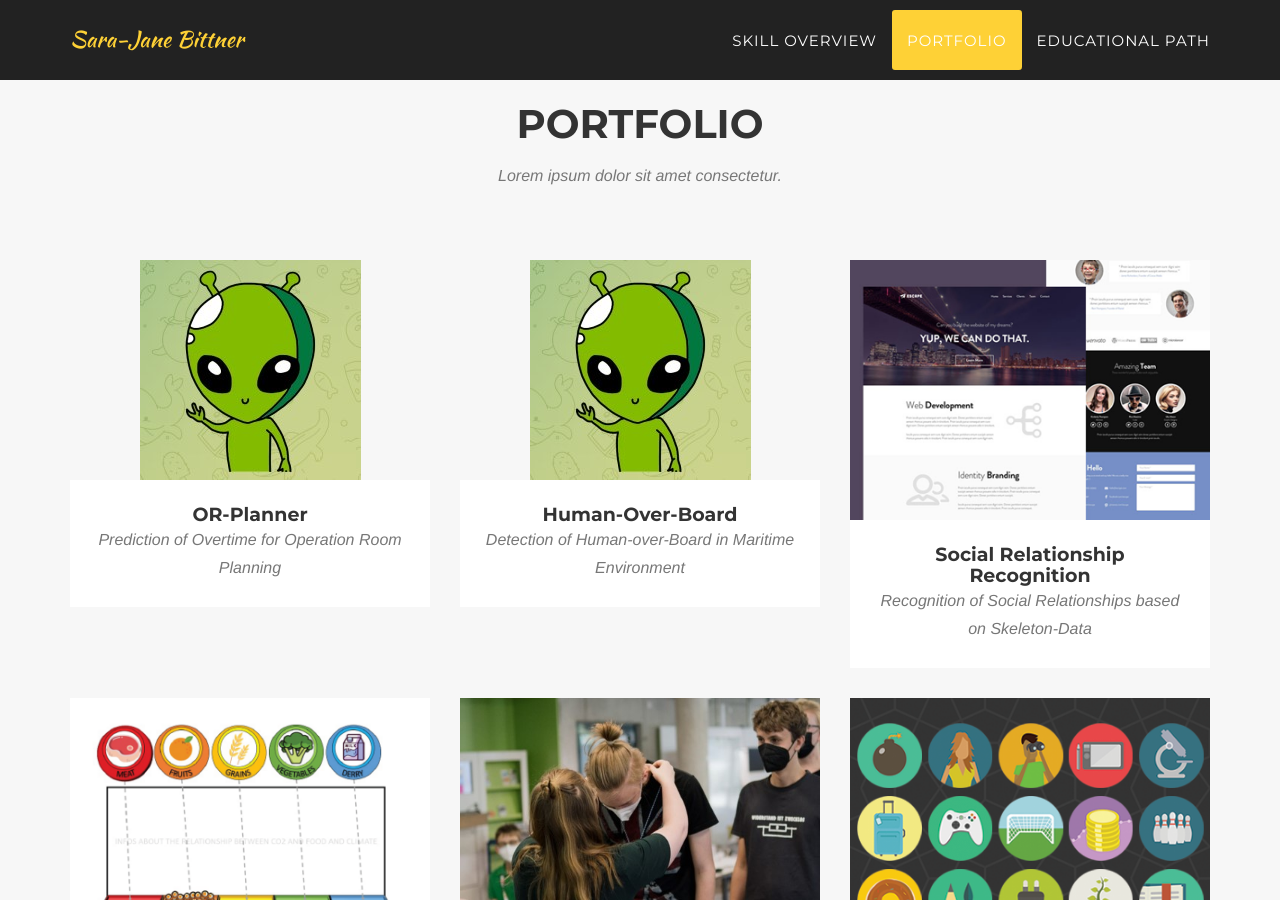
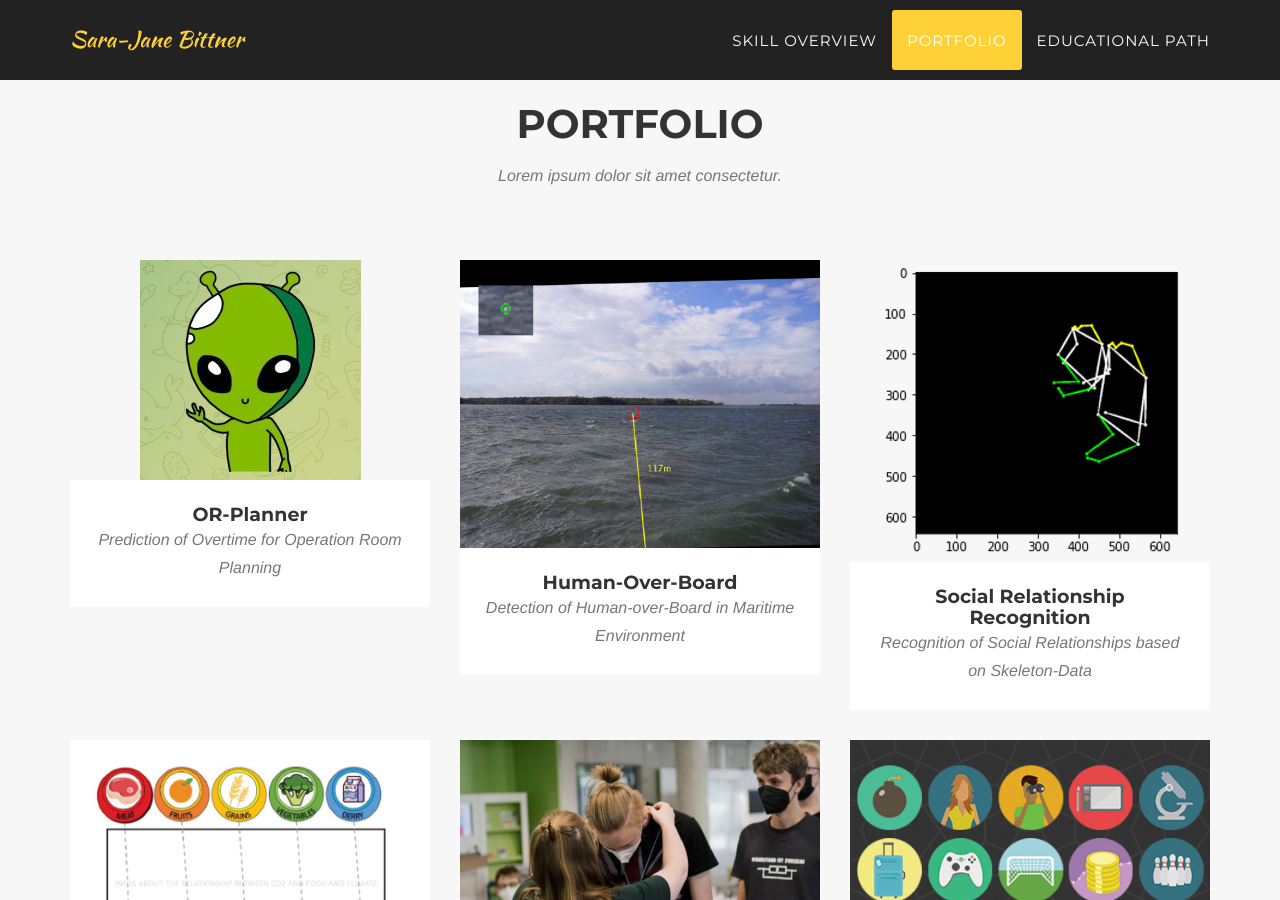
Before and after one commit to SJbittner/SJbittner.github.io, a Jekyll site: the page built from index.html, in a window 1280 px wide and 900 px high, scrolled down 1518 px. Built offline with Jekyll 4.4.1, drawn with Linux system fonts in a browser that asks for light colours; some web fonts are replaced.

Commit message:
pictures

```diff
--- a/_posts/2014-07-17-project-2.markdown
+++ b/_posts/2014-07-17-project-2.markdown
@@ -5,7 +5,7 @@ layout: default
 modal-id: 2
 date: 2014-07-17
 img: CV_2.png
-thumbnail: escape-thumbnail.png
+thumbnail: CV_2.png
 alt: image-alt
 project-date: July 2022
 client: Start Bootstrap
--- a/_posts/2014-07-18-project-1.markdown
+++ b/_posts/2014-07-18-project-1.markdown
@@ -4,8 +4,8 @@ subtitle: Detection of Human-over-Board in Maritime Environment
 layout: default
 modal-id: 1
 date: 2014-07-18
-img: Elias.jpg
-thumbnail: Elias.jpg
+img: HumanOverBoard.png
+thumbnail: HumanOverBoard.png
 alt: image-alt
 project-date: April 2022
 client: University of Twente
```
Also changed, not shown: img/portfolio/HumanOverBoard.png (added).
